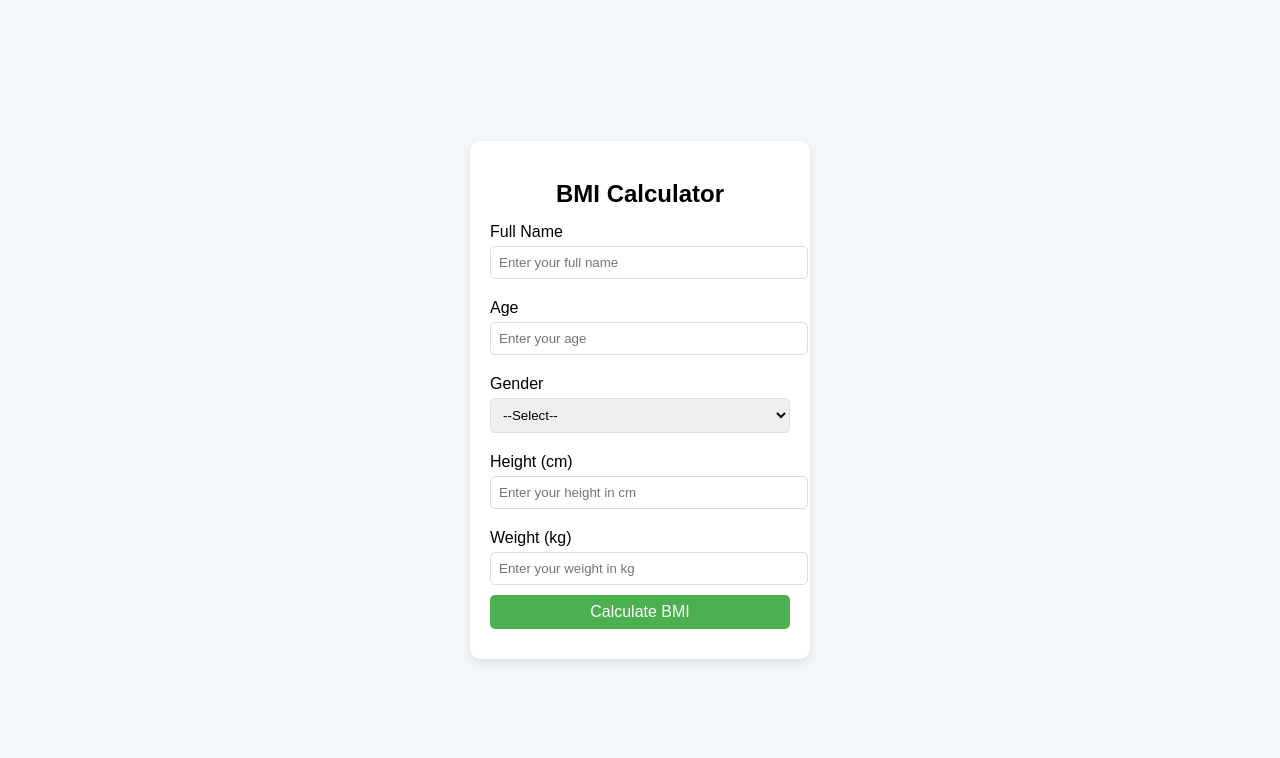
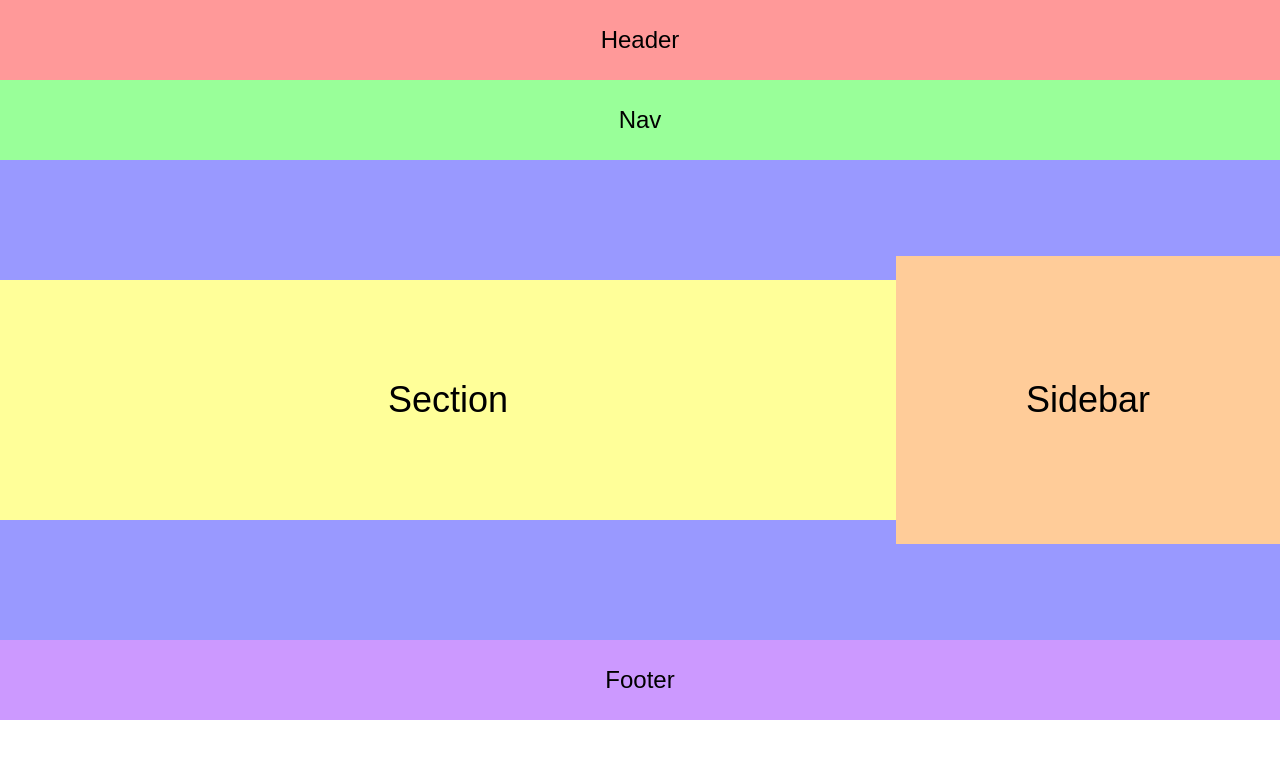
Before and after one commit to felix5943/Webclass, a plain HTML site: page index.html in a window 1280 px wide. Drawn offline with Linux system fonts and the light colour scheme.

Commit message:
Add files via upload

```diff
--- a/index.html
+++ b/index.html
@@ -2,34 +2,78 @@
 <html>
 <head>
     <meta charset="UTF-8" />
-    <title>BMI Calculator</title>
-    <link rel="stylesheet" href="style.css">
+    <title>title</title>
+    <style>
+body{
+    margin: 0;
+    padding: 0;
+    height: 100vh;
+    display: flex;
+    flex-direction: column;
+    font-family: Arial,sans-serif;
+}
+#header{
+    background-color: #ff9999;
+    height: 10%;
+    display: flex;
+    justify-content: center;
+    align-items: center;
+    font-size: 1.5em;
+}
+#nav{
+    background-color: #99ff99;
+    height: 10%;
+    display: flex;
+    justify-content: center;
+    align-items: center;
+    font-size: 1.5em;
+}
+.article{
+    background-color: #9999ff;
+    height: 60%;
+    display: flex;
+    justify-content: center;
+    align-items: center;
+    font-size: 1.5em;
+}
+.section{
+    background-color: #ffff99;
+    width: 70%;
+    height: 50%;
+    display: flex;
+    justify-content: center;
+    align-items: center;
+    font-size: 1.5em;
+}
+#sidebar{
+    background-color: #ffcc99;
+    height: 60%;
+    width: 30%;
+    display: flex;
+    justify-content: center;
+    align-items: center;
+    font-size: 1.5em;
+}
+#footer{
+    background-color: #cc99ff;
+    height: 10%;
+    display: flex;
+    justify-content: center;
+    align-items: center;
+    font-size: 1.5em;
+}
+
+    </style>
 </head>
 <body>
-    <div class="container">
-        <h2>BMI Calculator</h2>
-        <form id="bmi form">
-            <label for="name">Full Name</label>
-            <input type="text" id="name" placeholder="Enter your full name" required>
-            <label for="age">Age</label>
-            <input type="number" id="age" placeholder="Enter your age" required>
-            <label for="gender">Gender</label>
-            <select id="gender" required>
-                <option value="">--Select--</option>
-                <option value="male">Male</option>
-                <option value="female">Female</option>
+    <div id="header">Header</div>
+    <div id="nav">Nav</div>
+    <div class="article">
+        <div class="section">Section</div>
+        <div id="sidebar">Sidebar</div>
+    </div>
+    <div id="footer">Footer</div>
 
-            </select>
-            <label for="height">Height (cm)</label>
-            <input type="number" id="height" placeholder="Enter your height in cm" required>
-            <label for="weight">Weight (kg)</label>
-            <input type="number" id="weight" placeholder="Enter your weight in kg" required>
-
-            <button type="button" onclick="calculateBMI()">Calculate BMI</button>
-        </form>
-        <div class="result" id="result"></div>
-    </div>
-    <script src="script.js"></script>
 
 </body>
 </html>
```
